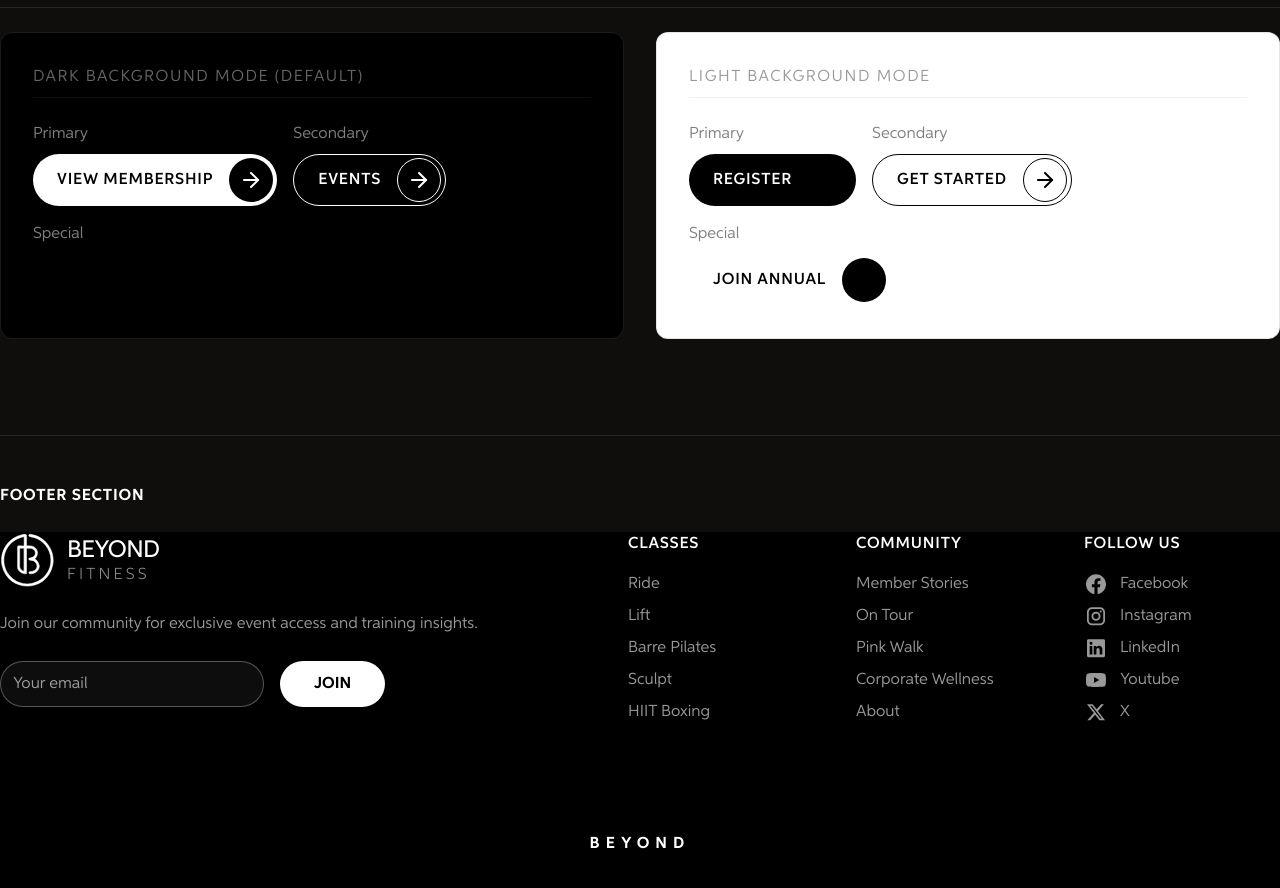
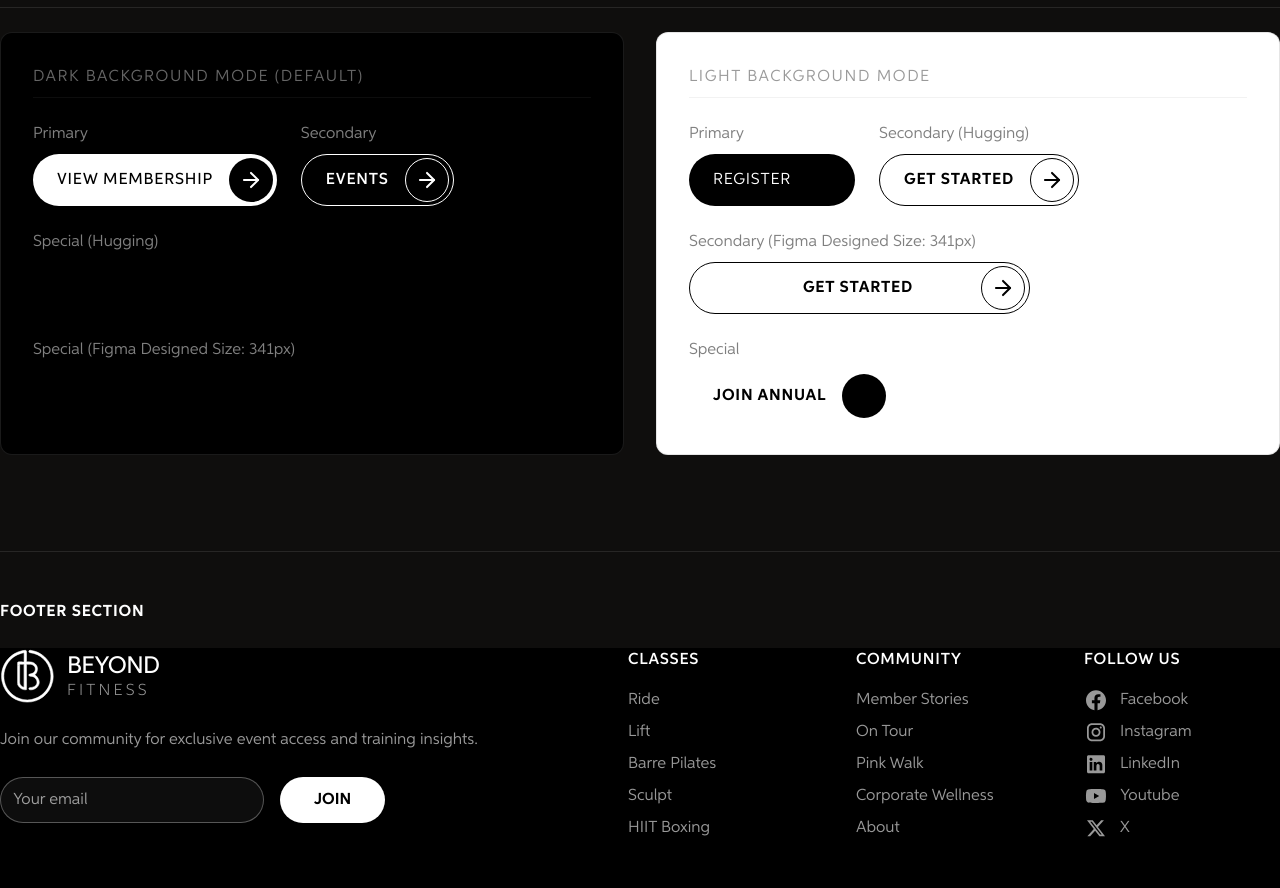
Before and after one commit to mannie55/Beyond-Fitness, a Next.js app: page /design-system in a window 1280 px wide. Shown: the part 2600-3488 px from the top of the page. Built offline with nearby package versions, Linux system fonts and the light colour scheme.

Commit message:
feat(button): align font-weights and layout flexibilities with figma designs

```diff
--- a/app/design-system/page.tsx
+++ b/app/design-system/page.tsx
@@ -116,7 +116,7 @@ export default function DesignSystemPage() {
               <span className="text-text-small text-white/40 uppercase tracking-widest block border-b border-white/5 pb-2">
                 Dark Background Mode (default)
               </span>
-              <div className="flex flex-wrap gap-4 items-center">
+              <div className="flex flex-wrap gap-6 items-start">
                 <div className="flex flex-col gap-2">
                   <span className="text-text-tiny text-white/50">Primary</span>
                   <Button variant="primary" theme="dark">View Membership</Button>
@@ -126,8 +126,12 @@ export default function DesignSystemPage() {
                   <Button variant="secondary" theme="dark">Events</Button>
                 </div>
                 <div className="flex flex-col gap-2">
-                  <span className="text-text-tiny text-white/50">Special</span>
+                  <span className="text-text-tiny text-white/50">Special (Hugging)</span>
                   <Button variant="special" theme="dark">Join Annual</Button>
+                </div>
+                <div className="flex flex-col gap-2">
+                  <span className="text-text-tiny text-white/50">Special (Figma Designed Size: 341px)</span>
+                  <Button variant="special" theme="dark" className="w-[341px] pl-[72.88px]">Join Annual</Button>
                 </div>
               </div>
             </div>
@@ -137,14 +141,18 @@ export default function DesignSystemPage() {
               <span className="text-text-small text-black/40 uppercase tracking-widest block border-b border-black/5 pb-2">
                 Light Background Mode
               </span>
-              <div className="flex flex-wrap gap-4 items-center">
+              <div className="flex flex-wrap gap-6 items-start">
                 <div className="flex flex-col gap-2">
                   <span className="text-text-tiny text-black/50">Primary</span>
                   <Button variant="primary" theme="light">Register</Button>
                 </div>
                 <div className="flex flex-col gap-2">
-                  <span className="text-text-tiny text-black/50">Secondary</span>
+                  <span className="text-text-tiny text-black/50">Secondary (Hugging)</span>
                   <Button variant="secondary" theme="light">Get Started</Button>
+                </div>
+                <div className="flex flex-col gap-2">
+                  <span className="text-text-tiny text-black/50">Secondary (Figma Designed Size: 341px)</span>
+                  <Button variant="secondary" theme="light" className="w-[341px] pl-[60.88px]">Get Started</Button>
                 </div>
                 <div className="flex flex-col gap-2">
                   <span className="text-text-tiny text-black/50">Special</span>
--- a/components/ui/Button.tsx
+++ b/components/ui/Button.tsx
@@ -50,8 +50,17 @@ export default function Button({
   className = "",
   type = "button",
 }: ButtonProps) {
-  const baseClasses =
-    "group h-[52px] rounded-full flex items-center justify-between gap-[16px] pl-[24px] pr-[4px] py-[4px] text-text-small font-sans font-semibold tracking-wider uppercase transition-all select-none cursor-pointer duration-300 w-fit";
+  // Parse className to detect manual overrides for width and padding
+  const classesArray = className.split(" ");
+  const hasWidth = classesArray.some((c) => c.startsWith("w-") || c.startsWith("max-w-"));
+  const hasPl = classesArray.some((c) => c.startsWith("pl-") || c.startsWith("px-") || c.startsWith("p-"));
+  const hasPr = classesArray.some((c) => c.startsWith("pr-") || c.startsWith("px-") || c.startsWith("p-"));
+
+  const widthClass = hasWidth ? "" : "w-fit";
+  const paddingLeftClass = hasPl ? "" : "pl-[24px]";
+  const paddingRightClass = hasPr ? "" : "pr-[4px]";
+
+  const baseClasses = `group h-[52px] rounded-full flex items-center justify-between gap-[16px] py-[4px] text-text-small font-sans tracking-wider uppercase transition-all select-none cursor-pointer duration-300 ${widthClass} ${paddingLeftClass} ${paddingRightClass}`;
 
   const themeVariants = {
     dark: {
@@ -79,12 +88,26 @@ export default function Button({
     },
   };
 
+  const themeWeights = {
+    dark: {
+      primary: "font-medium",
+      secondary: "font-semibold",
+      special: "font-bold",
+    },
+    light: {
+      primary: "font-normal",
+      secondary: "font-bold",
+      special: "font-bold",
+    },
+  };
+
   const variantClasses = themeVariants[theme][variant];
   const arrowCircleClasses = themeArrowCircles[theme][variant];
+  const weightClass = themeWeights[theme][variant];
 
   const innerContent = (
     <>
-      <span className="flex-1 text-center">{children}</span>
+      <span className={`flex-1 text-center ${weightClass}`}>{children}</span>
       <div className={arrowCircleClasses}>
         <ArrowIcon className="h-6 w-6 transition-transform duration-300 group-hover:translate-x-1" />
       </div>
```
